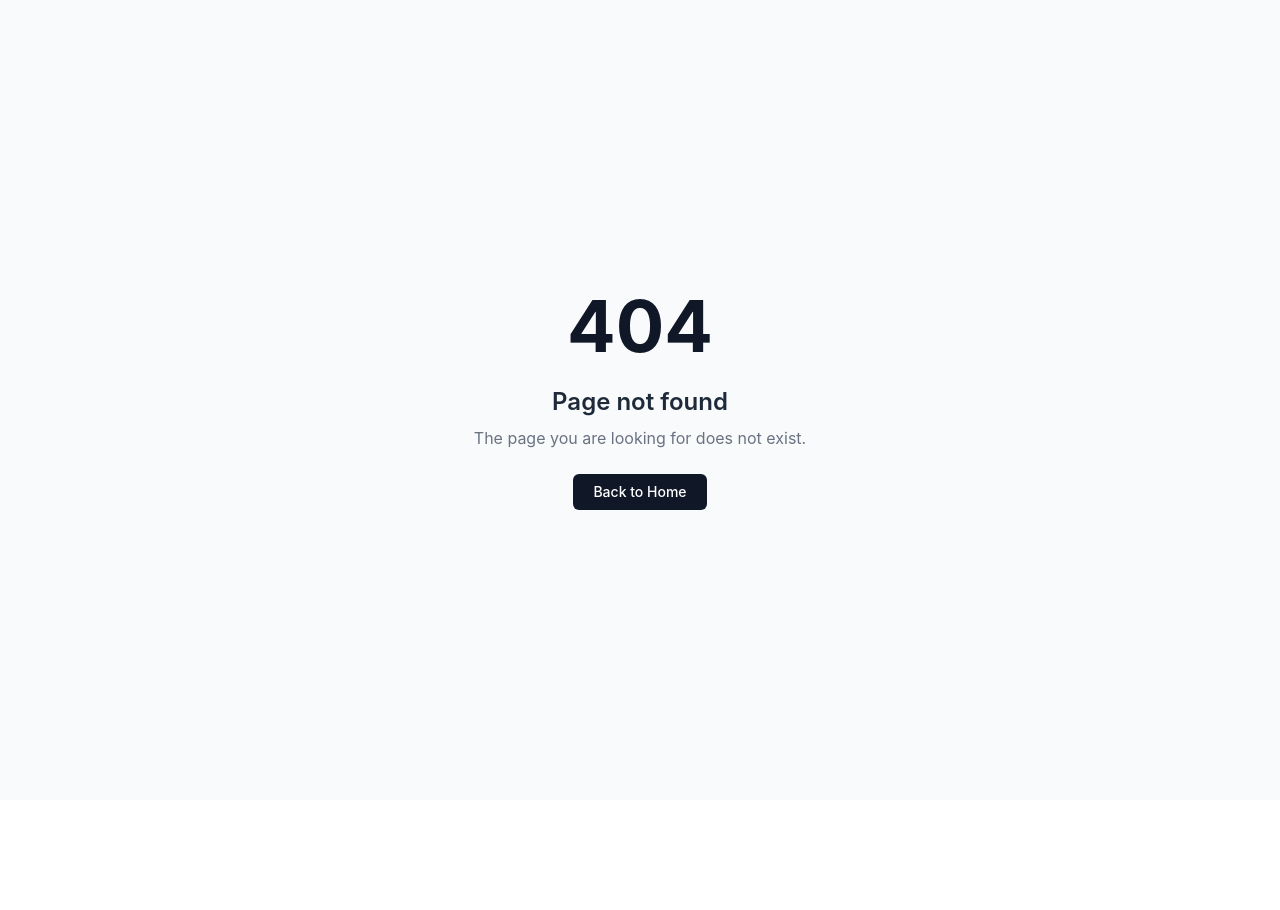
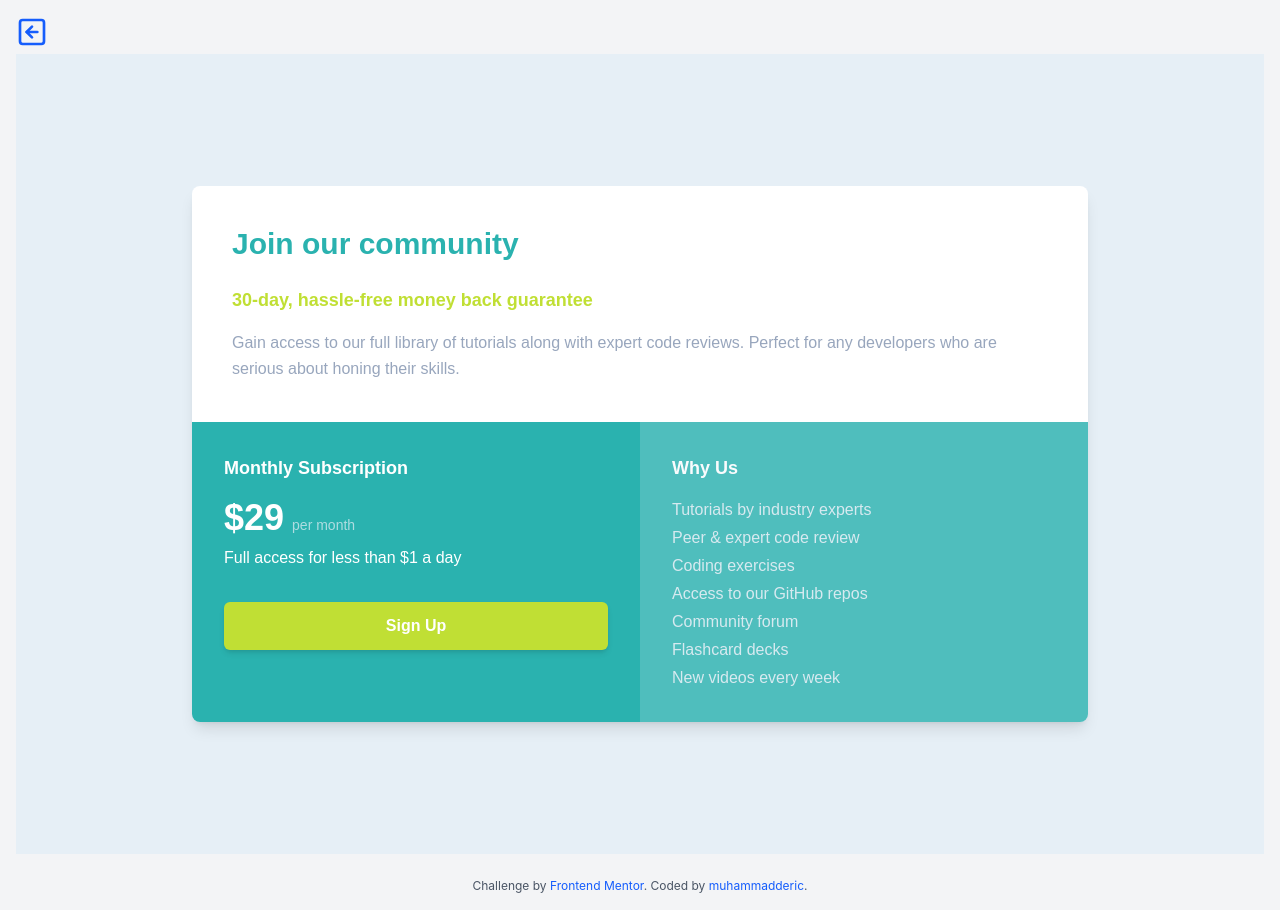
Before and after one commit to muhammadderic/deric-frontendmentor, a React (Vite) app: page /newbie/single-price-grid in a window 1280 px wide. Before the commit this address had no page. Before the commit the page ends 800 px from the top, so only its background shows below. Built offline with nearby package versions, Linux system fonts and the light colour scheme.

Commit message:
feat(single-price-grid): add a new newbie challenge

```diff
--- a/src/app/App.tsx
+++ b/src/app/App.tsx
@@ -22,6 +22,7 @@ import { MultiStepFormContainerPage } from "@challenges/advanced/multi-step-form
 import { RPSContainerPage } from "@challenges/advanced/rock-paper-scissors"
 import { RESTCountriesContainerPage } from "@challenges/advanced/rest-countries-api"
 import { MainContainerLayout } from "@shared/components/layouts/MainContainerLayout"
+import { SinglePriceGrid } from "@challenges/newbie/single-price-grid"
 
 function App() {
   return (
@@ -46,6 +47,7 @@ function App() {
       <Route element={<MainContainerLayout />}>
         {/* Newbie Challenges */}
         <Route path="/newbie/qr-code" element={<QRCode />} />
+        <Route path="/newbie/single-price-grid" element={<SinglePriceGrid />} />
 
         {/* Junior Challenges */}
         <Route path="/junior/age-calc" element={<AgeCalculator />} />
--- /dev/null
+++ b/src/challenges/newbie/single-price-grid/components/SingleGrid.tsx
@@ -0,0 +1,14 @@
+interface CardProps {
+  title: string;
+  children: React.ReactNode;
+  className?: string;
+}
+
+export function SectionGrid({ title, children, className = '' }: CardProps) {
+  return (
+    <div className={`p-6 md:p-8 ${className}`}>
+      <h2 className="text-lg font-semibold mb-4">{title}</h2>
+      {children}
+    </div>
+  );
+}
--- /dev/null
+++ b/src/challenges/newbie/single-price-grid/index.ts
@@ -0,0 +1 @@
+export { SinglePriceGrid } from "./pages/SinglePriceGrid";
--- /dev/null
+++ b/src/challenges/newbie/single-price-grid/pages/SinglePriceGrid.tsx
@@ -0,0 +1,59 @@
+import { SectionGrid } from "../components/SingleGrid";
+
+export function SinglePriceGrid() {
+  return (
+    <div className="min-h-screen bg-[#E6EFF6] font-['Karla',sans-serif] flex items-center justify-center p-4 md:p-6">
+      <div className="max-w-4xl w-full rounded-lg shadow-lg overflow-hidden">
+        {/* Join our community section */}
+        <div className="bg-white p-6 md:p-10">
+          <h1 className="text-[#2AB2AF] text-2xl md:text-3xl font-bold mb-4 md:mb-6">
+            Join our community
+          </h1>
+          <p className="text-[#C0DF34] text-base md:text-lg font-semibold mb-3 md:mb-4">
+            30-day, hassle-free money back guarantee
+          </p>
+          <p className="text-[#98A6BD] text-sm md:text-base leading-relaxed">
+            Gain access to our full library of tutorials along with expert code reviews.
+            Perfect for any developers who are serious about honing their skills.
+          </p>
+        </div>
+
+        {/* Bottom sections - Grid layout */}
+        <div className="grid md:grid-cols-2">
+          {/* Monthly Subscription */}
+          <SectionGrid
+            title="Monthly Subscription"
+            className="bg-[#2AB2AF] text-white"
+          >
+            <div className="flex items-baseline gap-2 mb-2">
+              <span className="text-3xl md:text-4xl font-bold">$29</span>
+              <span className="text-[#E6EFF6] text-sm opacity-70">per month</span>
+            </div>
+            <p className="text-sm md:text-base mb-6 md:mb-8">
+              Full access for less than $1 a day
+            </p>
+            <button className="w-full bg-[#C0DF34] text-white py-3 rounded-md font-semibold shadow-md hover:bg-[#b0cf24] transition-colors duration-200 cursor-pointer">
+              Sign Up
+            </button>
+          </SectionGrid>
+
+          {/* Why Us */}
+          <SectionGrid
+            title="Why Us"
+            className="bg-[#2AB2AF] opacity-80 text-white"
+          >
+            <ul className="space-y-1 text-sm md:text-base text-[#E6EFF6] opacity-90">
+              <li>Tutorials by industry experts</li>
+              <li>Peer &amp; expert code review</li>
+              <li>Coding exercises</li>
+              <li>Access to our GitHub repos</li>
+              <li>Community forum</li>
+              <li>Flashcard decks</li>
+              <li>New videos every week</li>
+            </ul>
+          </SectionGrid>
+        </div>
+      </div>
+    </div>
+  );
+};
--- a/src/shared/constants/challenges.ts
+++ b/src/shared/constants/challenges.ts
@@ -18,5 +18,6 @@ export const challenges: ChallengeGroups = {
   newbie: [
     { title: "QR Code", path: "/newbie/qr-code" },
     { title: "Huddle Dashboard", path: "/newbie/huddle-sis" },
+    { title: "Single Price Grid", path: "/newbie/single-price-grid" },
   ],
 };
```
